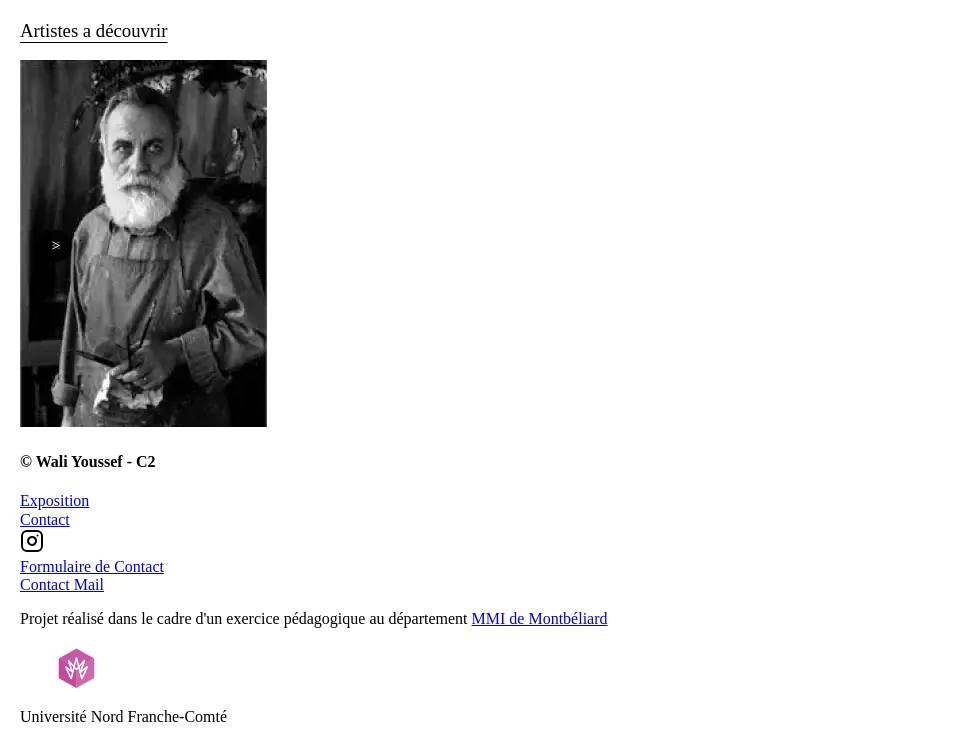
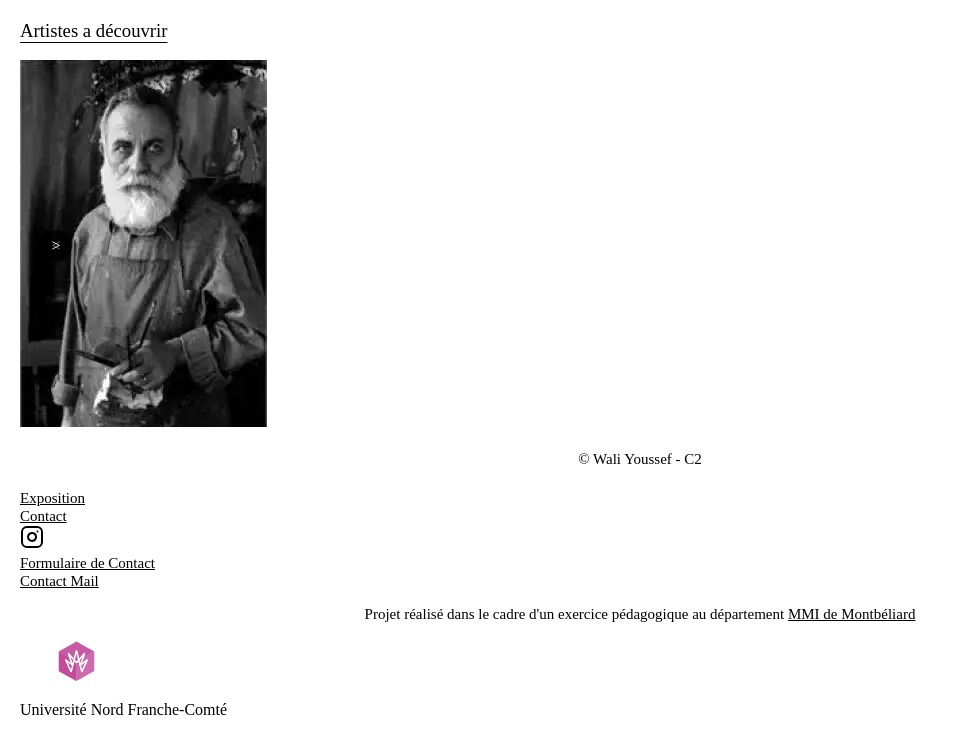
Before and after one commit to MMI-SAE-105/2023-sae-105-Wali-Youssef, a plain HTML site: page index.html in a window 1280 px wide. Shown: the part 593-1336 px from the top of the page, without its empty margins (0-959 px from the left). Drawn offline with nearby package versions, Linux system fonts and the light colour scheme.

Commit message:
footer mail et h4

```diff
--- a/src/css/footer.css
+++ b/src/css/footer.css
@@ -12,3 +12,20 @@
     color: var(--whitetext);
     text-decoration : none;
 }
+
+.p__footer h4 {
+    font-size: 18px;
+}
+
+a.p__footer {
+    color: var(--whitetext);
+    text-decoration: underline;
+}
+
+.p__mail {
+    font-size: 15px;
+    font-weight: 400;
+    text-align: center;
+    color: var(--whitetext);
+    text-decoration: underline;
+}
--- a/src/style.css
+++ b/src/style.css
@@ -1,3 +1,4 @@
 @import "./css/header.css";
 @import "./css/vendors/normalize.css";
-@import "./css/main.css"
+@import "./css/main.css";
+@import "./css/footer.css"
```
